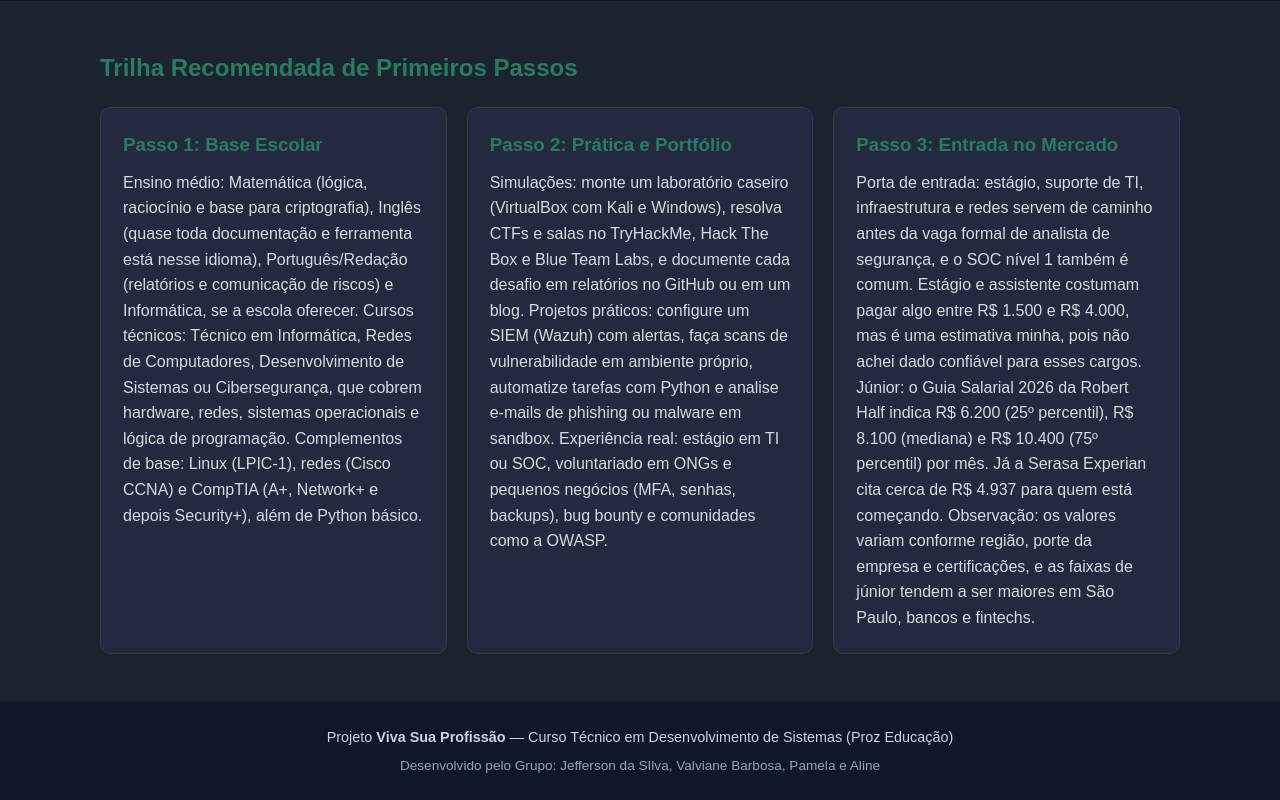
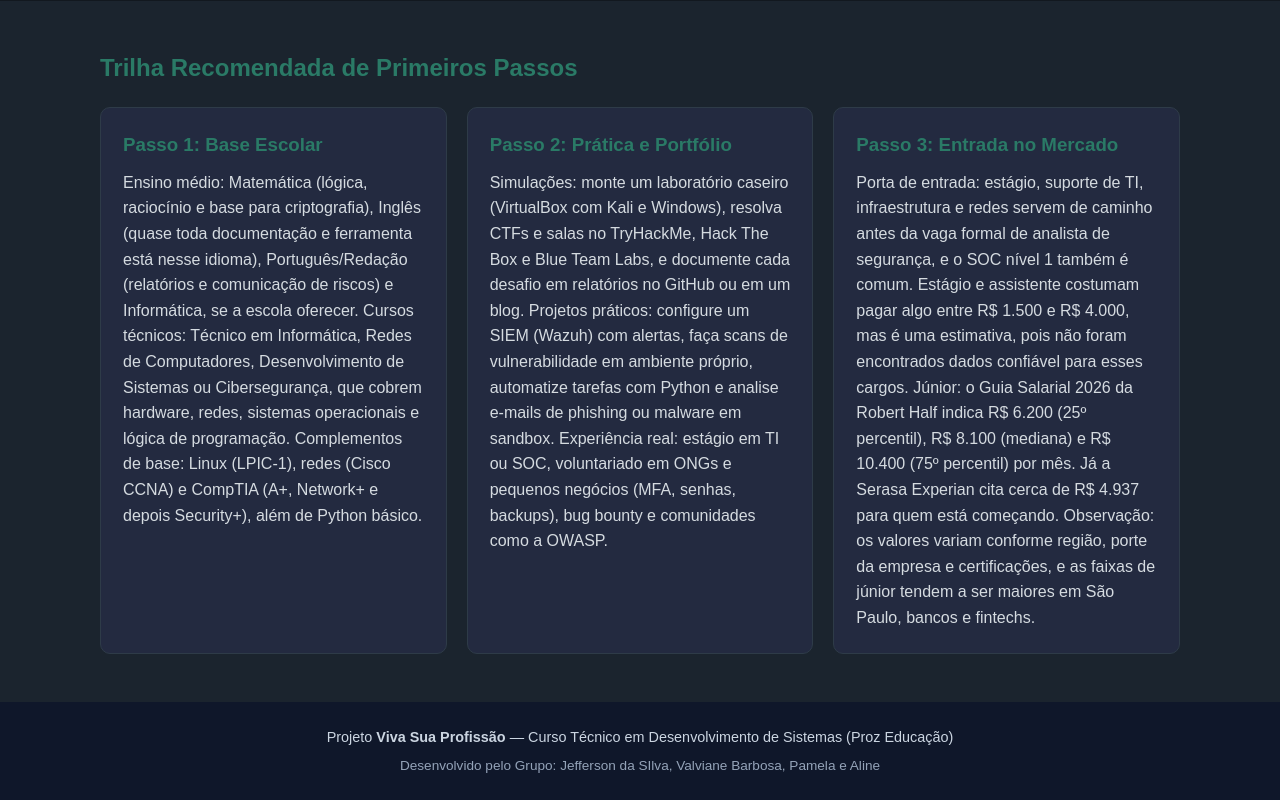
Before and after one commit to Rain-Aime/viva-sua-profissao, a plain HTML site: page pages/habilidades.html in a window 1280 px wide. Shown: the part 695-1495 px from the top of the page. Drawn offline with Linux system fonts and the light colour scheme.

Commit message:
habilidades.html

```diff
--- a/pages/habilidades.html
+++ b/pages/habilidades.html
@@ -72,7 +72,7 @@ Experiência real: estágio em TI ou SOC, voluntariado em ONGs e pequenos negóc
           </article>
           <article class="card">
             <h3>Passo 3: Entrada no Mercado</h3>
-            <p>Porta de entrada: estágio, suporte de TI, infraestrutura e redes servem de caminho antes da vaga formal de analista de segurança, e o SOC nível 1 também é comum. Estágio e assistente costumam pagar algo entre R$ 1.500 e R$ 4.000, mas é uma estimativa minha, pois não achei dado confiável para esses cargos.
+            <p>Porta de entrada: estágio, suporte de TI, infraestrutura e redes servem de caminho antes da vaga formal de analista de segurança, e o SOC nível 1 também é comum. Estágio e assistente costumam pagar algo entre R$ 1.500 e R$ 4.000, mas é uma estimativa, pois não foram encontrados dados confiável para esses cargos.
 Júnior: o Guia Salarial 2026 da Robert Half indica R$ 6.200 (25º percentil), R$ 8.100 (mediana) e R$ 10.400 (75º percentil) por mês. Já a Serasa Experian cita cerca de R$ 4.937 para quem está começando.
 Observação: os valores variam conforme região, porte da empresa e certificações, e as faixas de júnior tendem a ser maiores em São Paulo, bancos e fintechs.</p>
           </article>
```
